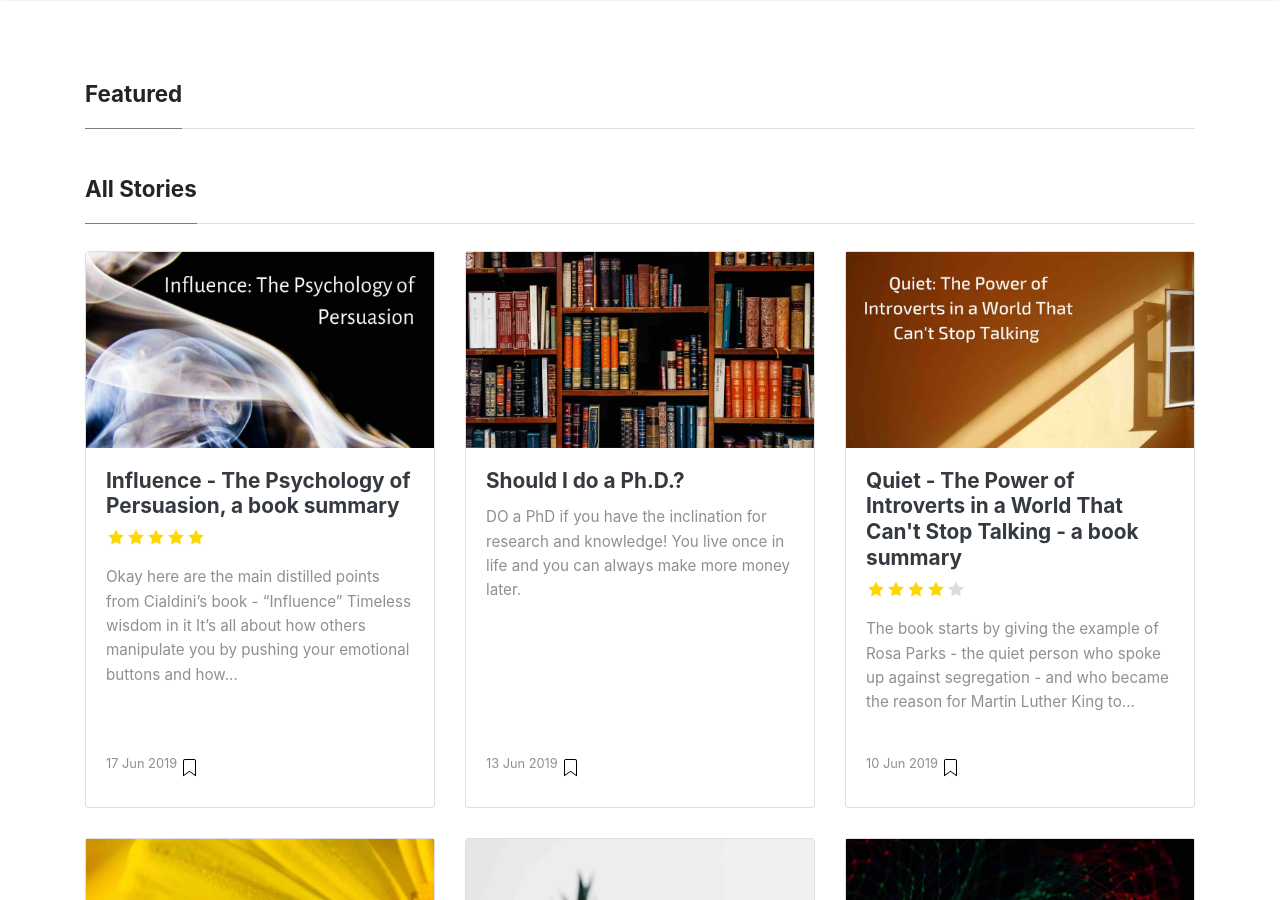
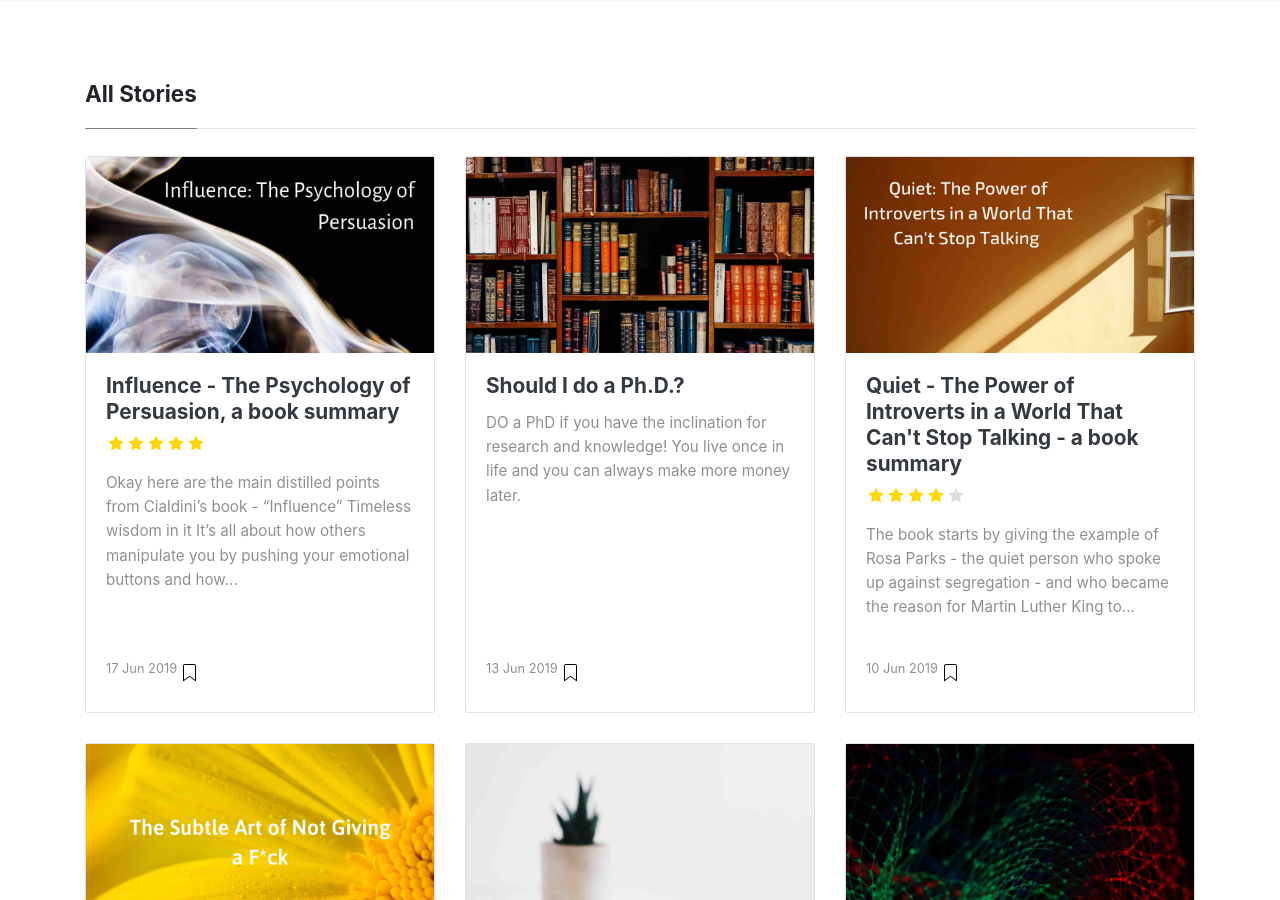
Before and after one commit to rutum/rutum.github.io, a Jekyll site: the page built from index.html, in a window 1280 px wide and 900 px high. Built offline with Jekyll 4.4.1, drawn with Linux system fonts in a browser that asks for light colours; nearby versions of some CDN libraries; the list of posts is cut into pages by our own code.

Commit message:
persuasion

```diff
--- a/index.html
+++ b/index.html
@@ -7,6 +7,7 @@
 
 <!-- Featured
 ================================================== -->
+    {% if post.featured == true %}
         <section class="featured-posts">
             <div class="section-title">
                 <h2><span>Featured</span></h2>
@@ -15,17 +16,13 @@
 
             {% for post in site.posts %}
 
-        {% if post.featured == true %}
-
                 {% include featuredbox.html %}
-
-        {% endif %}
 
             {% endfor %}
 
             </div>
         </section>
-
+    {% endif %}
 {% endif %}
 
 <!-- Posts Index
```
Lines whose indentation alone changed are shown as unchanged.
